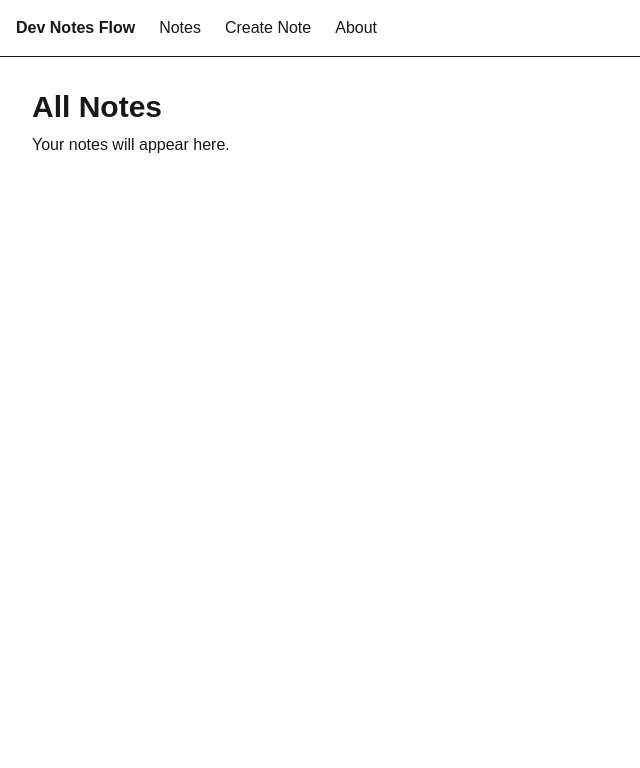
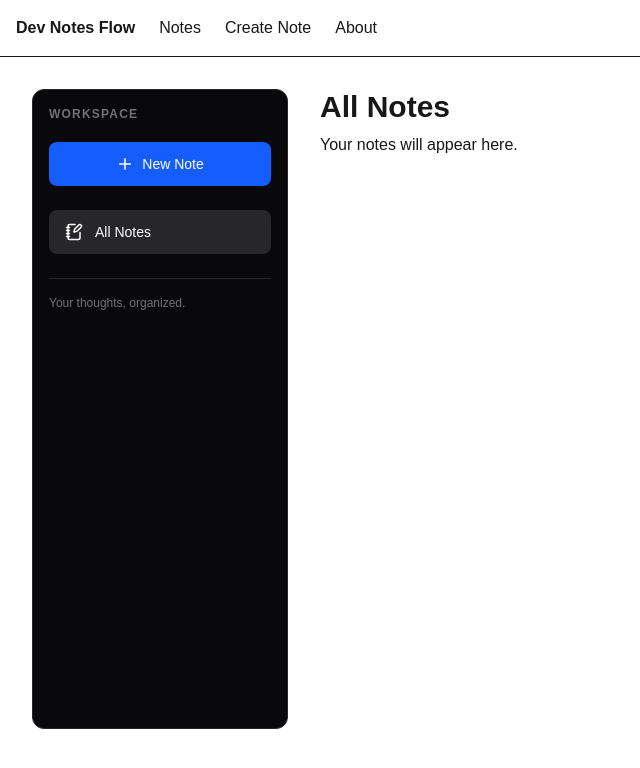
Before and after one commit to abhishekwx7/devnotes, a Next.js app: page /notes in a window 1280 px wide. Shown: the top 768 px of the page, without its empty margins (0-640 px from the left). Built offline with nearby package versions, Linux system fonts and the light colour scheme.

Commit message:
nested layout for notes page and sidebar added

```diff
--- /dev/null
+++ b/app/components/Sidebar.tsx
@@ -0,0 +1,41 @@
+"use client";
+
+import Link from "next/link";
+import { usePathname } from "next/navigation";
+import { NotebookPen, Plus } from "lucide-react";
+
+export default function Sidebar() {
+  const pathname = usePathname();
+
+  return (
+    <aside className="w-64 shrink-0 rounded-xl border border-zinc-800 bg-zinc-950 p-4">
+      <p className="mb-5 text-xs font-semibold tracking-widest text-zinc-500">
+        WORKSPACE
+      </p>
+
+      <Link
+        href="/notes/create"
+        className="mb-6 flex items-center justify-center gap-2 rounded-lg bg-blue-600 px-4 py-3 text-sm font-medium text-white transition hover:bg-blue-700"
+      >
+        <Plus size={18} />
+        New Note
+      </Link>
+
+      <Link
+        href="/notes"
+        className={`flex items-center gap-3 rounded-lg px-4 py-3 text-sm transition ${
+          pathname === "/notes"
+            ? "bg-zinc-800 text-white"
+            : "text-zinc-400 hover:bg-zinc-900"
+        }`}
+      >
+        <NotebookPen size={18} />
+        All Notes
+      </Link>
+
+      <div className="mt-6 border-t border-zinc-800 pt-4">
+        <p className="text-xs text-zinc-500">Your thoughts, organized.</p>
+      </div>
+    </aside>
+  );
+}
--- /dev/null
+++ b/app/notes/layout.tsx
@@ -0,0 +1,15 @@
+import Sidebar from "@/app/components/Sidebar";
+
+export default function NotesLayout({
+  children,
+}: {
+  children: React.ReactNode;
+}) {
+  return (
+    <div className="flex min-h-[80vh] gap-8">
+      <Sidebar />
+
+      <section className="min-w-0 flex-1">{children}</section>
+    </div>
+  );
+}
--- a/app/page.tsx
+++ b/app/page.tsx
@@ -1,9 +1,9 @@
 export default function Home() {
   return (
     <main className="p-10 text-center">
-      <h1 className="text-4xl font-bold">Dev Note Flow</h1>
+      <h1 className="text-4xl font-bold">Welcome to DevNoteFlow</h1>
 
-      <p className="mt-4">A place to store developer notes.</p>
+      <p className="mt-4">A place to store and manage your developer notes.</p>
     </main>
   );
 }
--- a/package.json
+++ b/package.json
@@ -9,6 +9,7 @@
     "lint": "eslint"
   },
   "dependencies": {
+    "lucide-react": "^1.77.0",
     "next": "16.4.6",
     "react": "19.3.0",
     "react-dom": "19.3.0"
```
Also changed, not shown: 1 other file (tests, documents, lock files or other folders).
